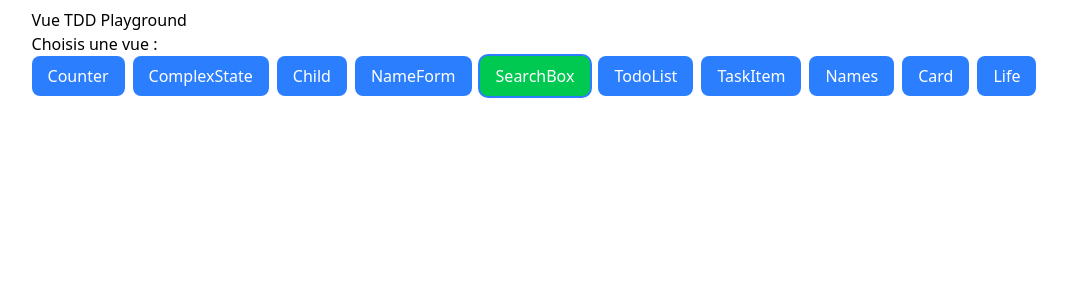
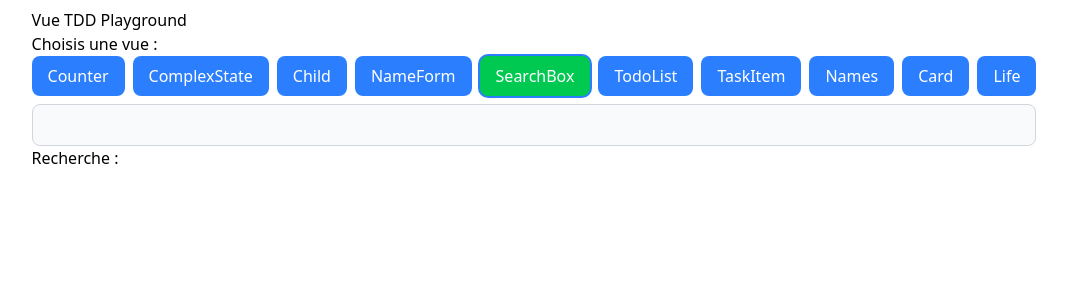
Before and after one commit to bento2/vue-tdd-training, a Vue app: page / in a window 1280 px wide. Both pictures are taken after a click on the button "SearchBox". Shown: the top 300 px of the page, without its empty margins (106-1173 px from the left). Built offline with nearby package versions, Linux system fonts and the light colour scheme.

Commit message:
Réalisation SearchBox.vue

```diff
--- a/src/components/SearchBox.vue
+++ b/src/components/SearchBox.vue
@@ -1,10 +1,15 @@
 <script setup lang="ts">
 // TODO :
 // - Créer une ref search
+import {ref} from "vue";
+
+const search = ref("")
 // - Ajouter un input lié à search via v-model
 // - Afficher un texte "Recherche : <search>" à chaque modification
 </script>
 
 <template>
   <!-- TODO : input + affichage dynamique -->
+  <input type="text" v-model="search"/>
+  <div class="search-box">Recherche : {{ search ?? ""}}</div>
 </template>
```
